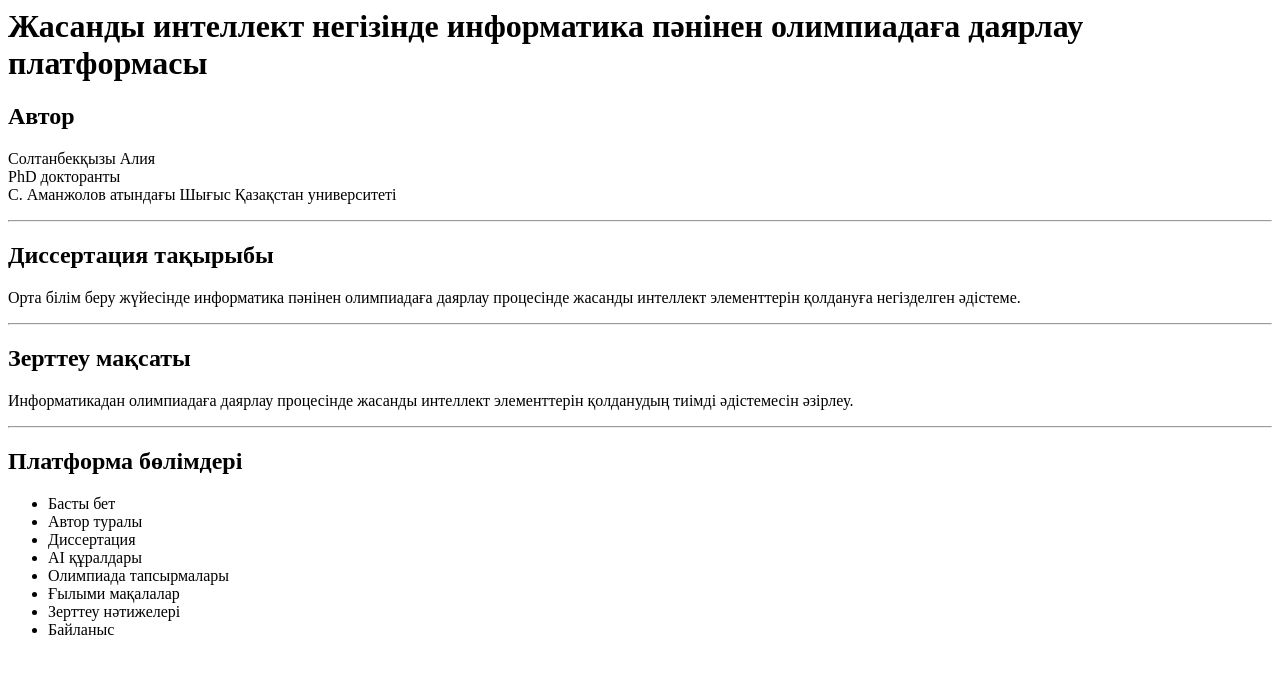
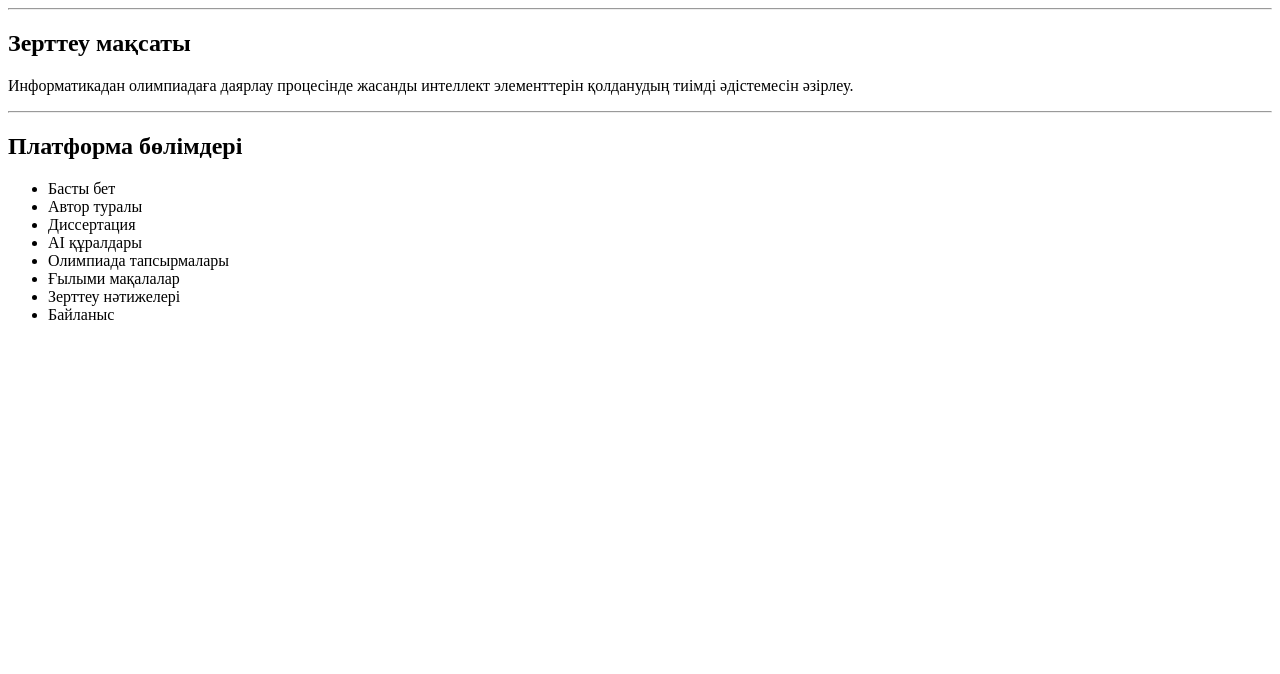
Before and after one commit to soltanbekkyzya-create/ai-olympiad-platform, a plain HTML site: page index.html in a window 1280 px wide. Drawn offline with Linux system fonts and the light colour scheme.

Commit message:
Update index.html

```diff
--- a/index.html
+++ b/index.html
@@ -1,24 +1,3 @@
-<h1>Жасанды интеллект негізінде информатика пәнінен олимпиадаға даярлау платформасы</h1>
-
-<h2>Автор</h2>
-
-<p>
-Солтанбекқызы Алия
-<br>
-PhD докторанты
-<br>
-С. Аманжолов атындағы Шығыс Қазақстан университеті
-</p>
-
-<hr>
-
-<h2>Диссертация тақырыбы</h2>
-
-<p>
-Орта білім беру жүйесінде информатика пәнінен олимпиадаға даярлау процесінде
-жасанды интеллект элементтерін қолдануға негізделген әдістеме.
-</p>
-
 <hr>
 
 <h2>Зерттеу мақсаты</h2>
```
Lines whose indentation alone changed are shown as unchanged.
